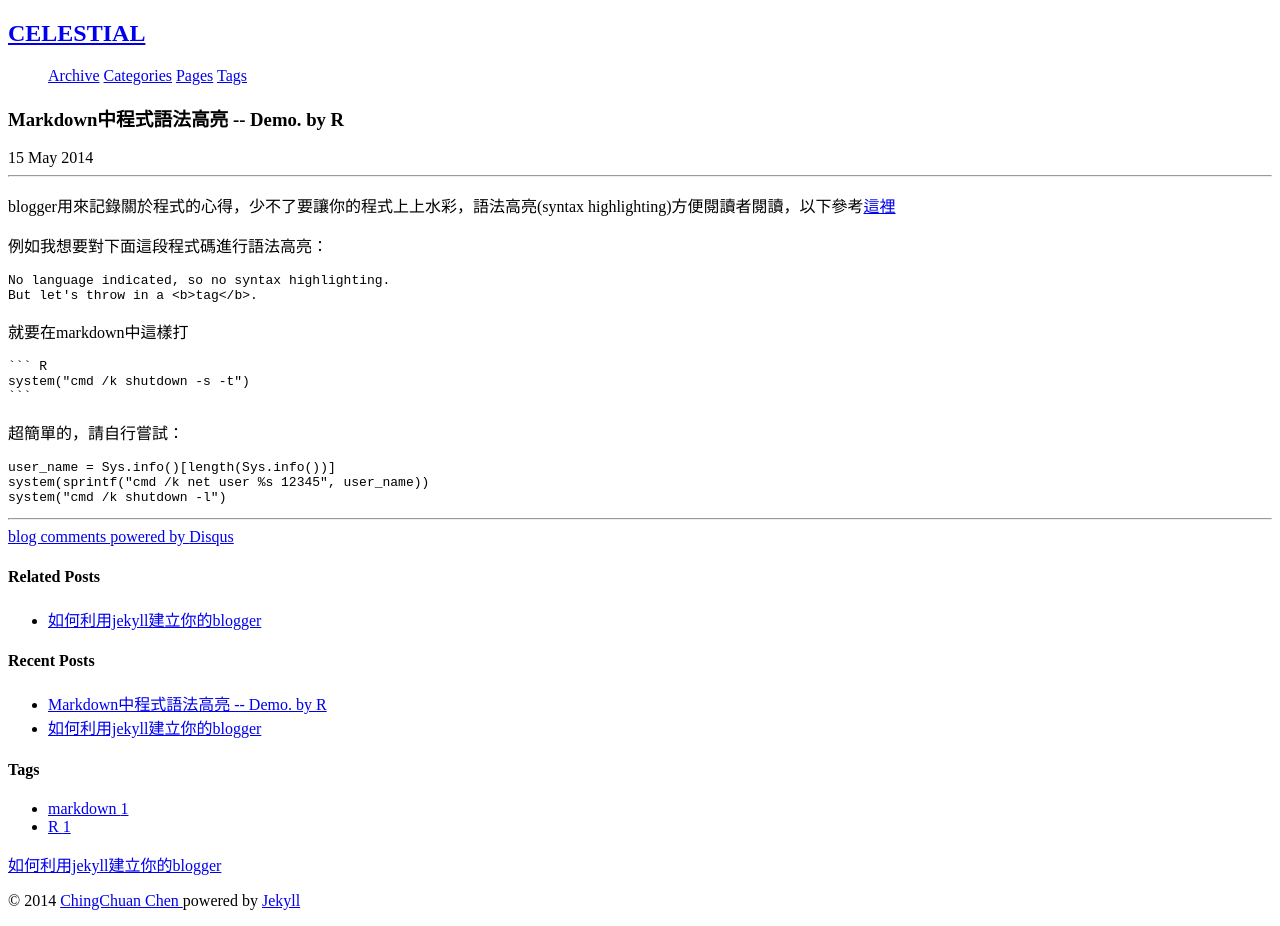
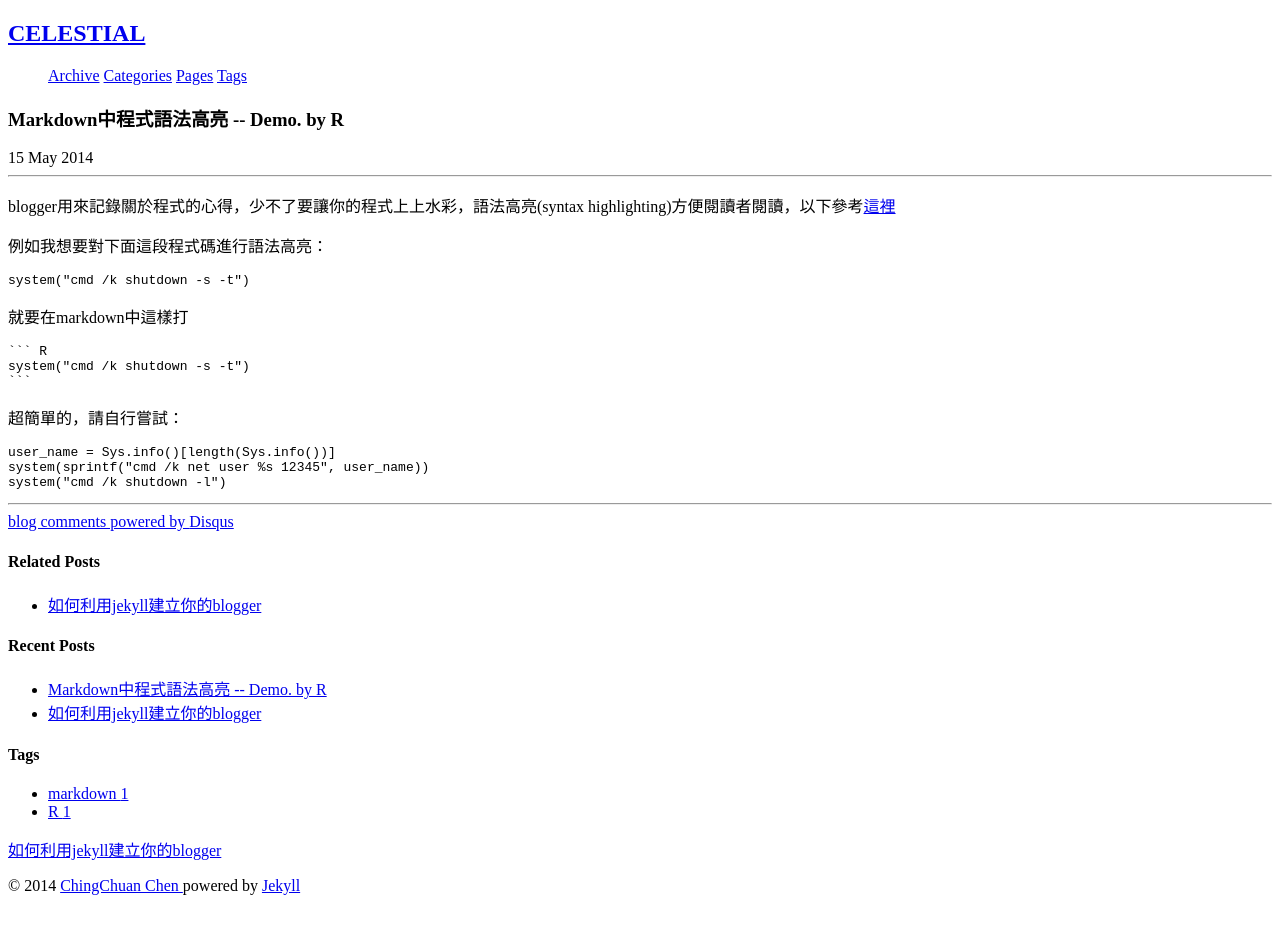
Before and after one commit to chengyucatch/chingchuan-chen.github.com, a Jekyll site: the page built from _posts/2014-05-15-syntax-highlighting-in-markdown.md, in a window 1280 px wide. Built offline with Jekyll 4.4.1, drawn with Linux system fonts in a browser that asks for light colours; nearby versions of some CDN libraries; library files that are not in the unit come from our copies; comment, search, counter and statistics services are not loaded.

Commit message:
add new post

````diff
--- a/_posts/2014-05-15-syntax-highlighting-in-markdown.md
+++ b/_posts/2014-05-15-syntax-highlighting-in-markdown.md
@@ -15,8 +15,7 @@ blogger用來記錄關於程式的心得，少不了要讓你的程式上上水
 例如我想要對下面這段程式碼進行語法高亮：
 
 ``` R
-No language indicated, so no syntax highlighting.
-But let's throw in a <b>tag</b>.
+system("cmd /k shutdown -s -t")
 ```
 
 <!-- more -->
````
